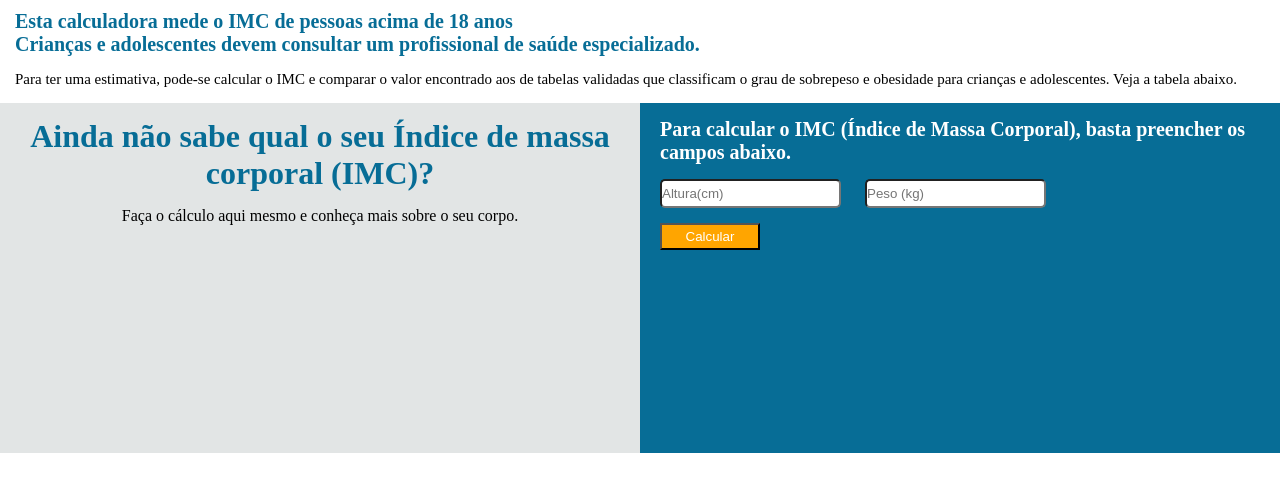
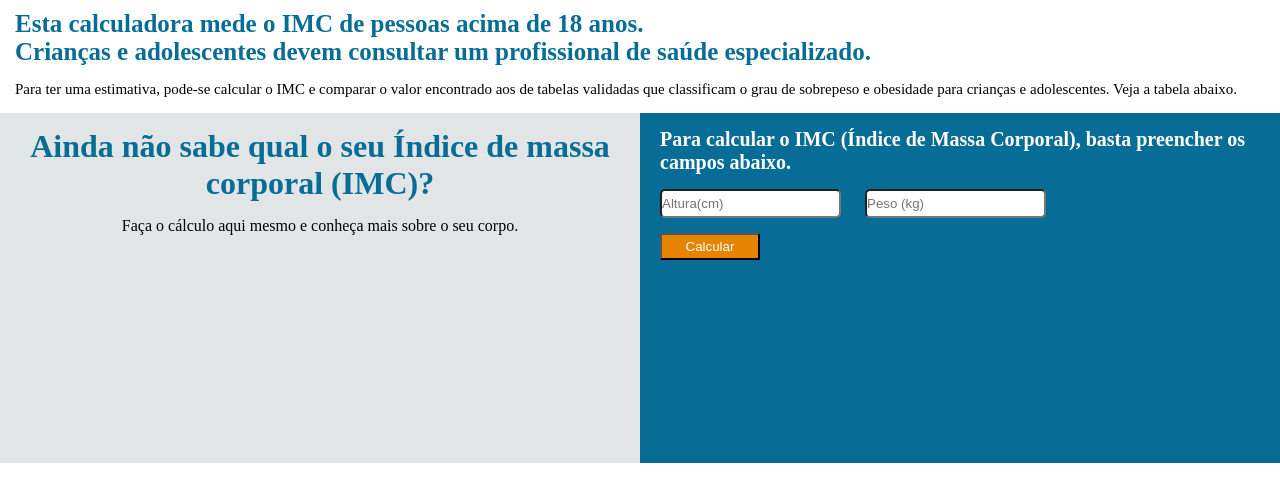
Before and after one commit to luaanlopes1/javascript, a plain HTML site: page exercicios/primeirosProjetos/ex004/IMC.html in a window 1280 px wide. Drawn offline with Linux system fonts and the light colour scheme.

Commit message:
Atualizações

```diff
--- a/exercicios/primeirosProjetos/ex004/IMC.html
+++ b/exercicios/primeirosProjetos/ex004/IMC.html
@@ -11,7 +11,7 @@
 <body>
 
     <header>
-        <h1> Esta calculadora mede o IMC de pessoas acima de 18 anos <br> Crianças e adolescentes devem consultar um profissional de saúde especializado.</h1>
+        <h1> Esta calculadora mede o IMC de pessoas acima de 18 anos. <br> Crianças e adolescentes devem consultar um profissional de saúde especializado.</h1>
 
         <p>Para ter uma estimativa, pode-se calcular o IMC e comparar o valor encontrado aos de tabelas validadas que classificam o grau de sobrepeso e obesidade para crianças e adolescentes. Veja a tabela abaixo.</p>
     </header>
@@ -64,7 +64,7 @@
             document.getElementById('seuResultado').innerHTML = ('O valor calculado é: ' + seuResultado + ' Você está com Obesidade II')
         }
         else if (seuResultado >= 40) {
-            document.getElementById('seuResultado').innerHTML = ('O valor calculado é: ' + seuResultado + ' Você precisa fazer uma Cirugia Bariátrica')
+            document.getElementById('seuResultado').innerHTML = ('O valor calculado é: ' + seuResultado + ' Você está com Obesidade III')
         }
 
 
--- a/exercicios/primeirosProjetos/ex004/style.css
+++ b/exercicios/primeirosProjetos/ex004/style.css
@@ -13,7 +13,7 @@ header > h1 {
     color: rgb(7, 109, 150);
     margin-top: 10px;
     margin-left: 15px;
-    font-size: 20px;
+    font-size: 25px;
 
 }
 
@@ -24,6 +24,7 @@ header > p {
 
 .container {
     display: flex;
+
 
 }
 
@@ -71,7 +72,7 @@ header > p {
 
 #right > button {
     color: white;
-    background-color: orange;
+    background-color: rgb(230, 131, 1);
     margin-left: 20px;
     padding: 4px;
     width: 100px;
```
